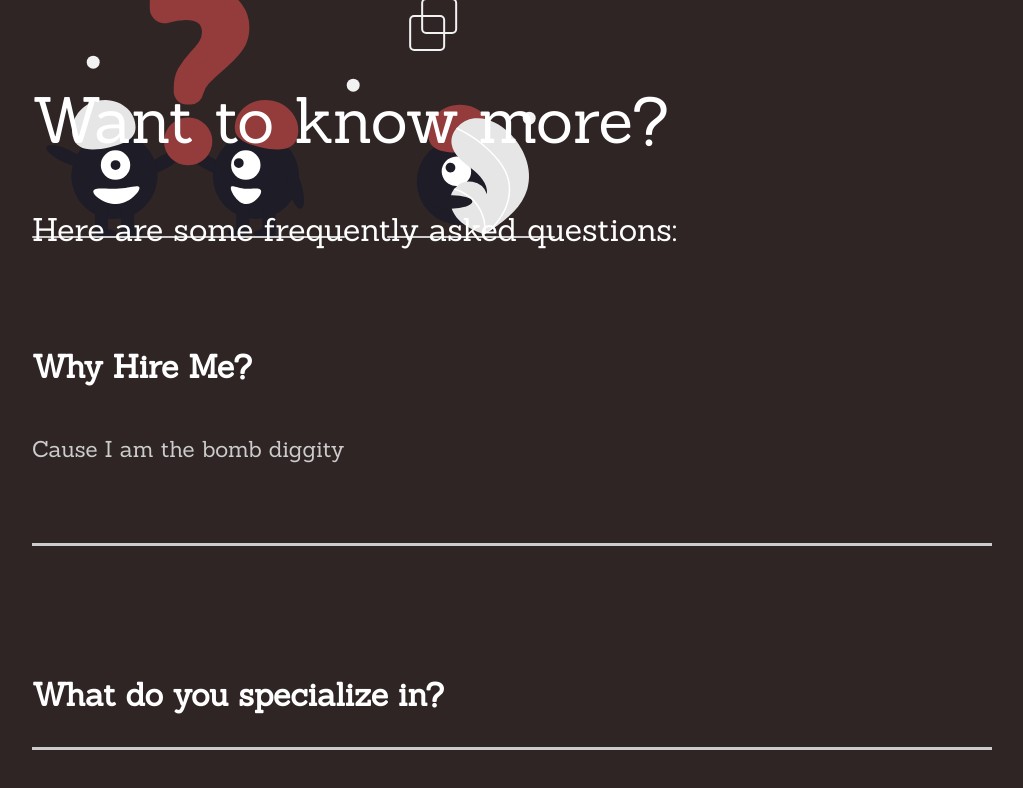
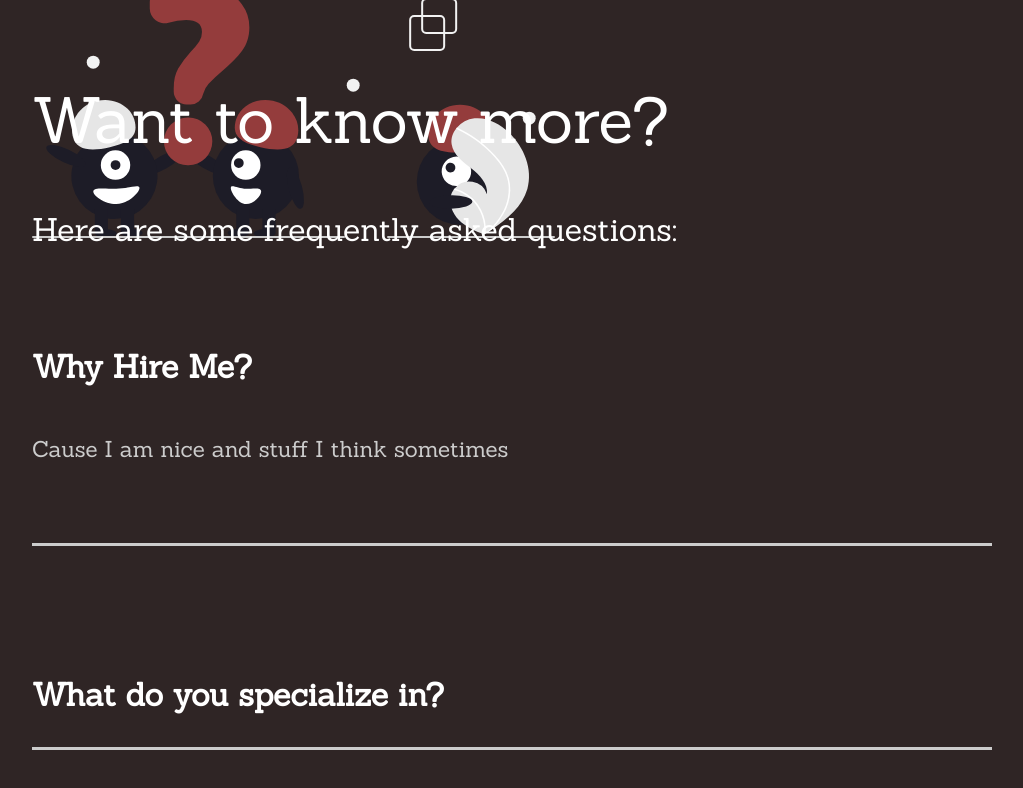
Before and after one commit to LeanneSall/portfolio-public, a React (Create React App) app: page /about in a window 1280 px wide. Both pictures are taken after a click on the element "Why Hire Me?". Shown: the part 649-1437 px from the top of the page, without its empty margins (128-1151 px from the left). Built offline with nearby package versions, Linux system fonts and the light colour scheme.

Commit message:
finished

```diff
--- a/src/components/FaqSection.js
+++ b/src/components/FaqSection.js
@@ -18,34 +18,23 @@ const FaqSection = () => {
             <AnimateSharedLayout>
                 <Toggle title='Why Hire Me?'>
                     <div className="answer">
-                        <p>Cause I am the bomb diggity</p>
+                        <p>Cause I am nice and stuff I think sometimes</p>
                     </div>
 
                 </Toggle>
                 <Toggle title='What do you specialize in?'>
                     <div className="answer">
-                        <p>Cause I am the bomb diggity</p>
+                        <p>I specialize in full stack javascript with React</p>
                     </div>
 
                 </Toggle>
                 <Toggle title='What do you do in your spare time?'>
                     <div className="answer">
-                        <p>Cause I am the bomb diggity</p>
+                        <p>A lot of things</p>
                     </div>
 
                 </Toggle>
-                <Toggle title='Why Hire Me?'>
-                    <div className="answer">
-                        <p>Cause I am the bomb diggity</p>
-                    </div>
 
-                </Toggle>
-                <Toggle title='Why Hire Me?'>
-                    <div className="answer">
-                        <p>Cause I am the bomb diggity</p>
-                    </div>
-
-                </Toggle>
             </AnimateSharedLayout>
         </FAQ>
     )
```
